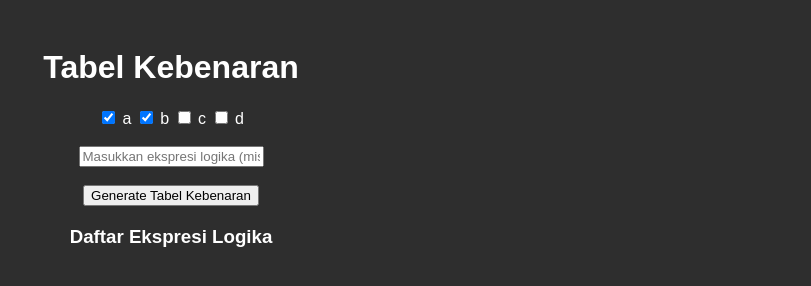
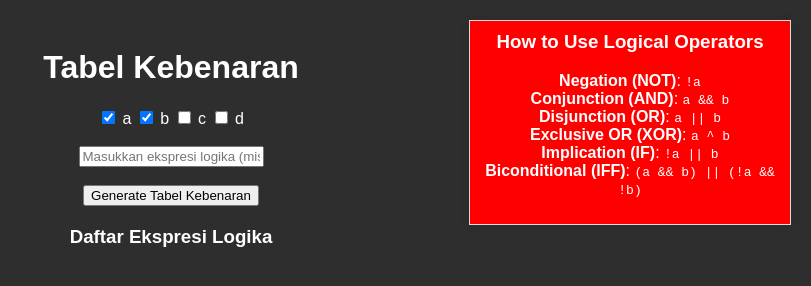
Before and after one commit to jareeee/table-kebenaran, a plain HTML site: page index.html in a window 1280 px wide. Shown: the whole page, without its empty margins (469-1280 px from the left). Drawn offline with Linux system fonts and the light colour scheme.

Commit message:
added information

```diff
--- a/index.html
+++ b/index.html
@@ -31,6 +31,18 @@
         <button onclick="generateTruthTable()">Generate Tabel Kebenaran</button>
     </div>
 
+    <div class="how-to-use">
+        <h3>How to Use Logical Operators</h3>
+        <ul>
+            <li><strong>Negation (NOT)</strong>: <code>!a</code></li>
+            <li><strong>Conjunction (AND)</strong>: <code>a && b</code></li>
+            <li><strong>Disjunction (OR)</strong>: <code>a || b</code></li>
+            <li><strong>Exclusive OR (XOR)</strong>: <code>a ^ b</code></li>
+            <li><strong>Implication (IF)</strong>: <code>!a || b</code></li>
+            <li><strong>Biconditional (IFF)</strong>: <code>(a && b) || (!a && !b)</code></li>
+        </ul>
+    </div>
+
     <h3>Daftar Ekspresi Logika</h3>
     <div id="expression-list"></div>
 
--- a/style.css
+++ b/style.css
@@ -30,3 +30,24 @@ td {
 .variable-inputs {
   margin: 20px;
 }
+
+.how-to-use {
+  position: absolute;
+  top: 20px;
+  right: 20px;
+  width: 300px;
+  background-color: red;
+  border: 1px solid #ddd;
+  padding: 10px;
+  box-shadow: 0 0 10px rgba(0, 0, 0, 0.1);
+  z-index: 1000;
+}
+
+.how-to-use h3 {
+  margin-top: 0;
+}
+
+.how-to-use ul {
+  padding-left: 0;
+  list-style-type: none;
+}
```
